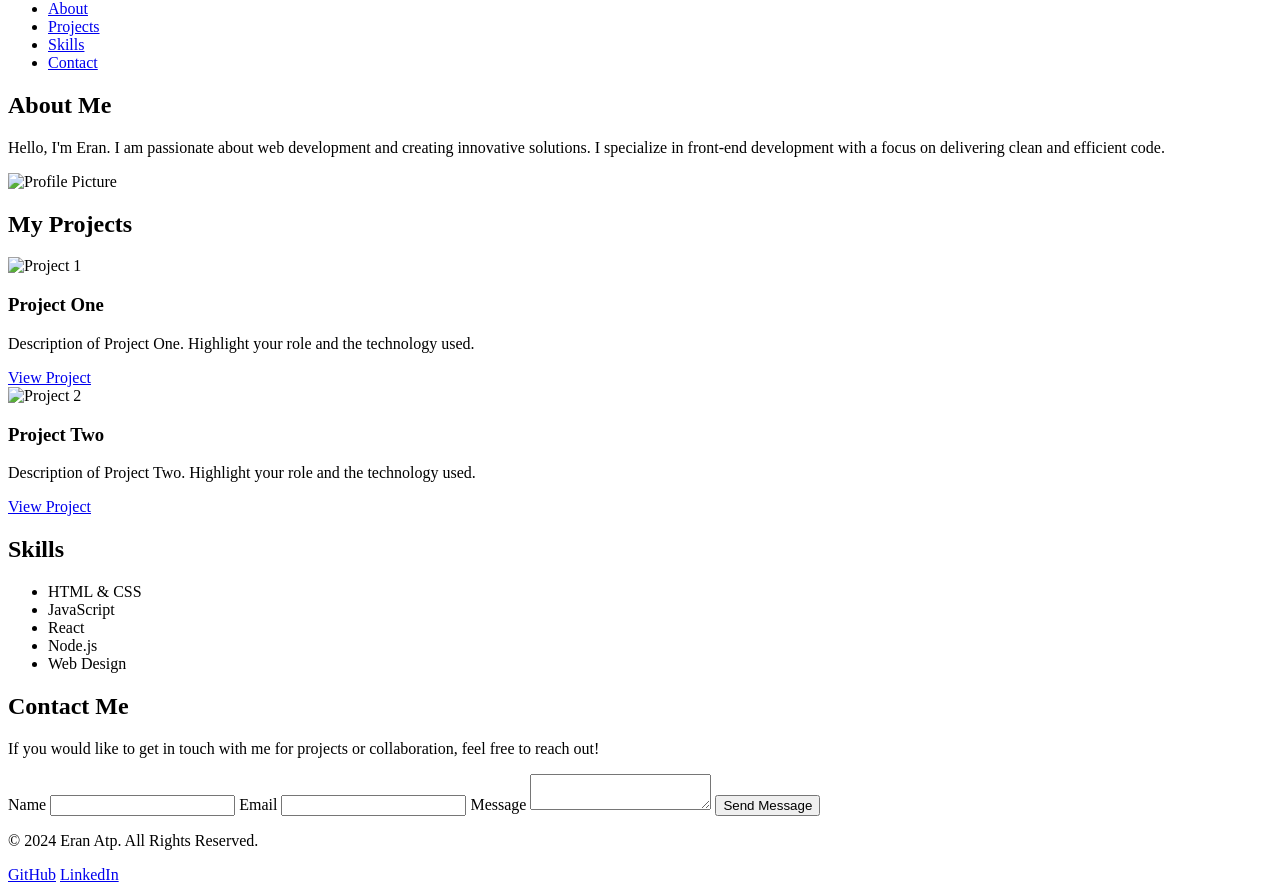
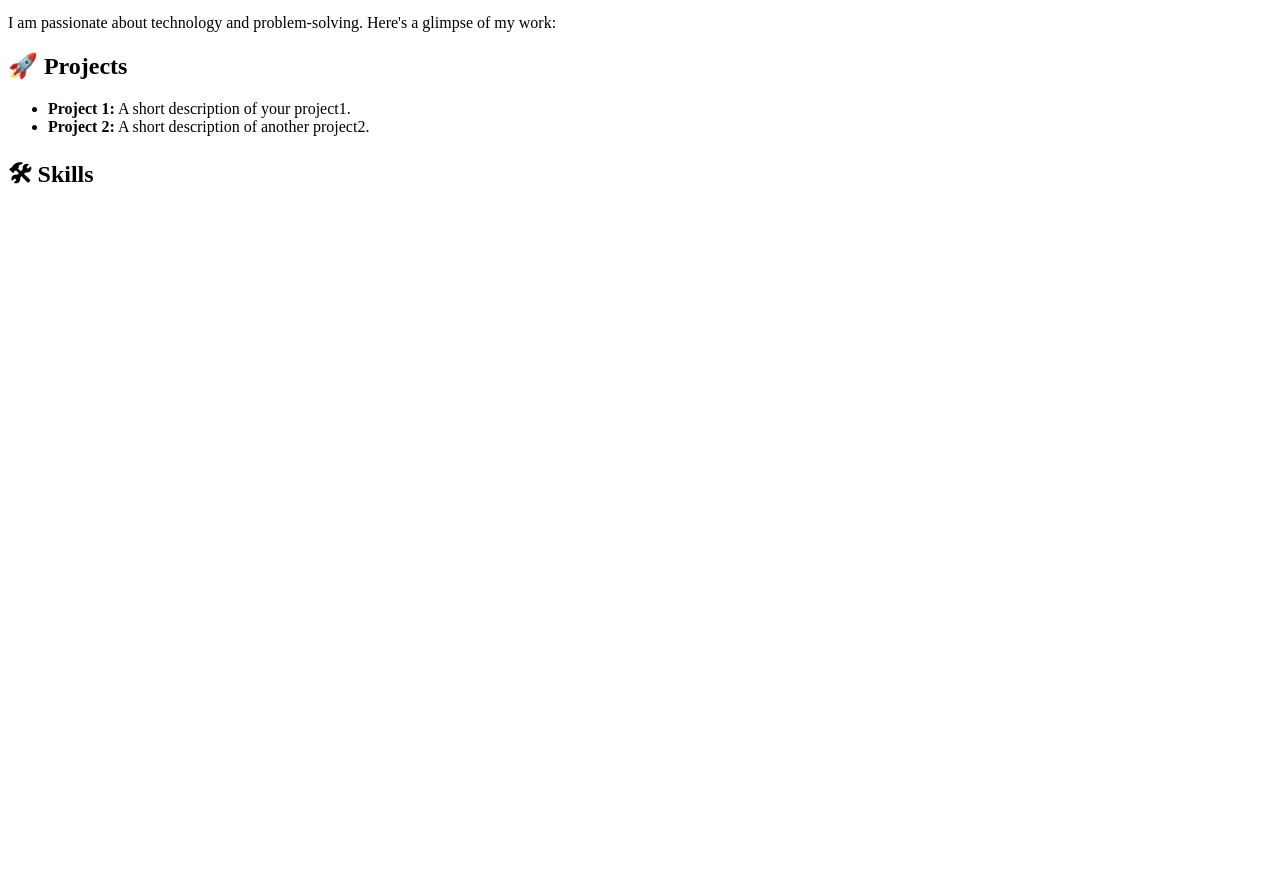
Before and after one commit to 01fe23bci096/course_project_DAA.github.io, a plain HTML site: page index.html in a window 1280 px wide. Shown: the part 67-959 px from the top of the page. After the commit the page ends 800 px from the top, so only its background shows below. Drawn offline with Linux system fonts and the light colour scheme.

Commit message:
Update index.html

```diff
--- a/index.html
+++ b/index.html
@@ -3,102 +3,16 @@
 <head>
     <meta charset="UTF-8">
     <meta name="viewport" content="width=device-width, initial-scale=1.0">
-    <meta name="description" content="Portfolio of Eran Atp">
-    <title>Eran Atp - Portfolio</title>
-    <link rel="stylesheet" href="styles.css">
+    <title>Portfolio</title>
 </head>
 <body>
+    <h1>Hello, I'm [Your Name] 👋</h1>
+    <p>I am passionate about technology and problem-solving. Here's a glimpse of my work:</p>
 
-    <!-- Header Section -->
-    <header>
-        <nav>
-            <div class="container">
-                <h1>Erannatp</h1>
-                <ul>
-                    <li><a href="#about">About</a></li>
-                    <li><a href="#projects">Projects</a></li>
-                    <li><a href="#skills">Skills</a></li>
-                    <li><a href="#contact">Contact</a></li>
-                </ul>
-            </div>
-        </nav>
-    </header>
+    <h2>🚀 Projects</h2>
+    <ul>
+        <li><strong>Project 1:</strong> A short description of your project1.</li>
+        <li><strong>Project 2:</strong> A short description of another project2.</li>
+    </ul>
 
-    <!-- About Section -->
-    <section id="about">
-        <div class="container">
-            <h2>About Me</h2>
-            <p>Hello, I'm Eran. I am passionate about web development and creating innovative solutions. I specialize in front-end development with a focus on delivering clean and efficient code.</p>
-            <img src="profile-pic.jpg" alt="Profile Picture">
-        </div>
-    </section>
-
-    <!-- Projects Section -->
-    <section id="projects">
-        <div class="container">
-            <h2>My Projects</h2>
-            <div class="project">
-                <img src="project1.jpg" alt="Project 1">
-                <h3>Project One</h3>
-                <p>Description of Project One. Highlight your role and the technology used.</p>
-                <a href="https://link-to-project1.com" target="_blank">View Project</a>
-            </div>
-            <div class="project">
-                <img src="project2.jpg" alt="Project 2">
-                <h3>Project Two</h3>
-                <p>Description of Project Two. Highlight your role and the technology used.</p>
-                <a href="https://link-to-project2.com" target="_blank">View Project</a>
-            </div>
-            <!-- Add more projects as needed -->
-        </div>
-    </section>
-
-    <!-- Skills Section -->
-    <section id="skills">
-        <div class="container">
-            <h2>Skills</h2>
-            <ul>
-                <li>HTML & CSS</li>
-                <li>JavaScript</li>
-                <li>React</li>
-                <li>Node.js</li>
-                <li>Web Design</li>
-            </ul>
-        </div>
-    </section>
-
-    <!-- Contact Section -->
-    <section id="contact">
-        <div class="container">
-            <h2>Contact Me</h2>
-            <p>If you would like to get in touch with me for projects or collaboration, feel free to reach out!</p>
-            <form action="contact-form.php" method="POST">
-                <label for="name">Name</label>
-                <input type="text" id="name" name="name" required>
-
-                <label for="email">Email</label>
-                <input type="email" id="email" name="email" required>
-
-                <label for="message">Message</label>
-                <textarea id="message" name="message" required></textarea>
-
-                <button type="submit">Send Message</button>
-            </form>
-        </div>
-    </section>
-
-    <!-- Footer Section -->
-    <footer>
-        <div class="container">
-            <p>&copy; 2024 Eran Atp. All Rights Reserved.</p>
-            <div class="social-links">
-                <a href="https://github.com/erannatp" target="_blank">GitHub</a>
-                <a href="https://www.linkedin.com/in/erannatp" target="_blank">LinkedIn</a>
-            </div>
-        </div>
-    </footer>
-
-    <!-- Optional: Add JavaScript files if needed -->
-    <script src="script.js"></script>
-</body>
-</html>
+    <h2>🛠 Skills</h2>
```
